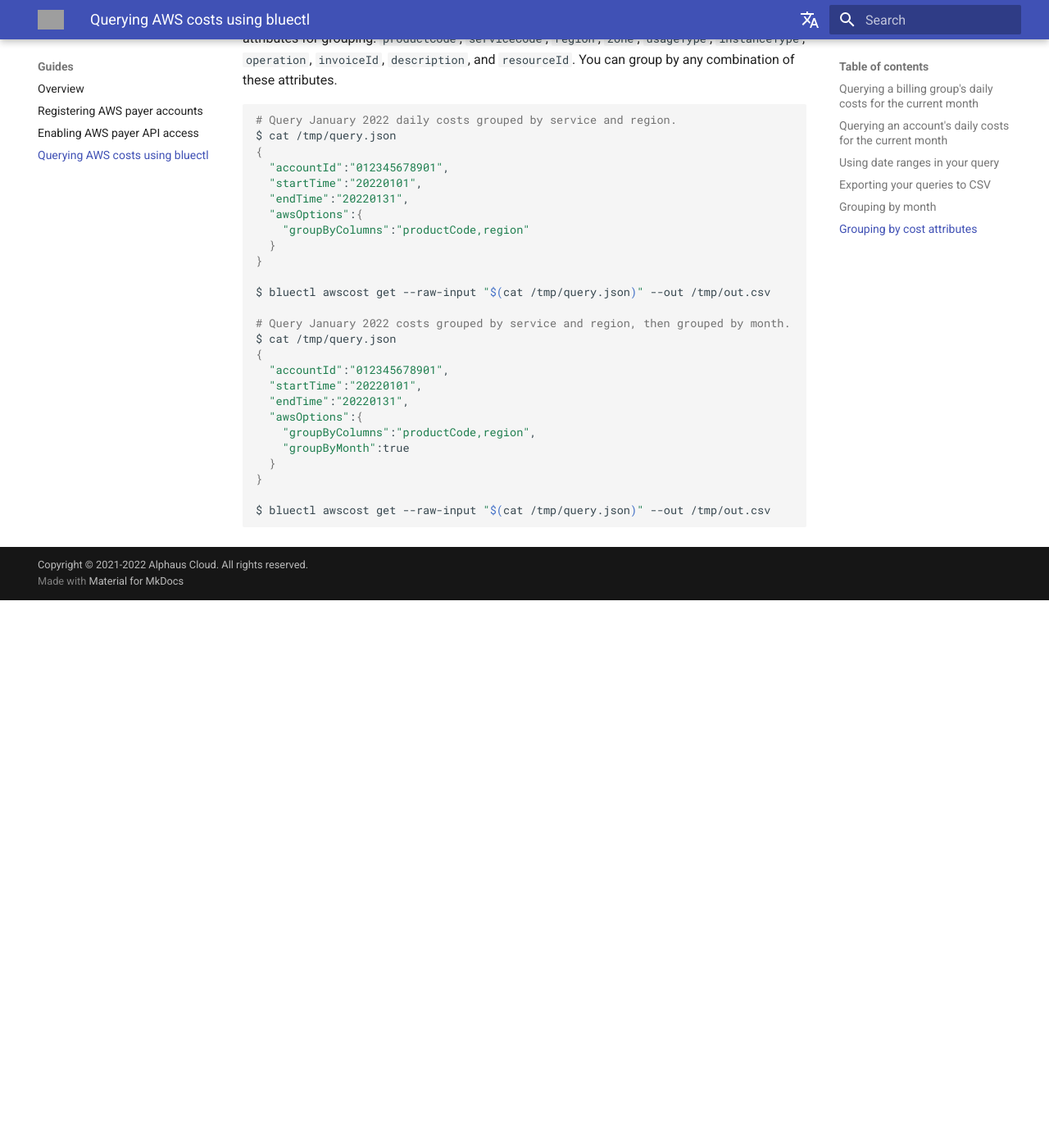
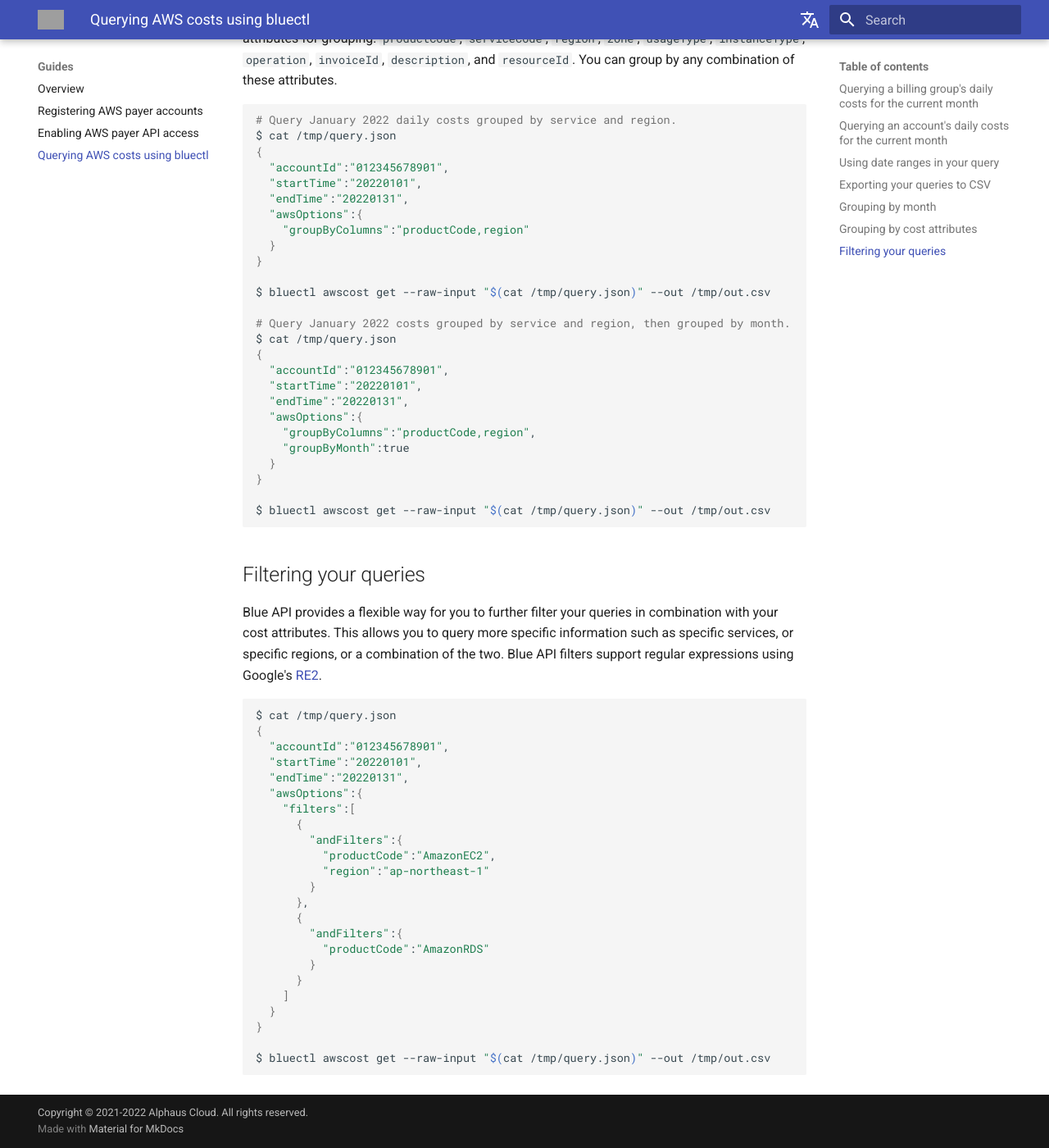
Before and after one commit to alphauslabs/tmpdocs, an MkDocs documentation site: the page built from docs/guides/aws-query-costs.md, in a window 1280 px wide and 1400 px high, scrolled down 2024 px. Shown: the whole window at 82% size. Built offline with MkDocs 1.6.1 and Material for MkDocs 9.7.7, drawn with Linux system fonts in a browser that asks for light colours; comment, search, counter and statistics services are not loaded; before the commit the page ends 2756 px from its top, so only the background shows below that; grey boxes are pictures that could not be loaded.

Commit message:
docs: query costs

````diff
--- a/docs/guides/aws-query-costs.md
+++ b/docs/guides/aws-query-costs.md
@@ -97,3 +97,32 @@ $ cat /tmp/query.json
 
 $ bluectl awscost get --raw-input "$(cat /tmp/query.json)" --out /tmp/out.csv
 ```
+
+## Filtering your queries
+Blue API provides a flexible way for you to further filter your queries in combination with your cost attributes. This allows you to query more specific information such as specific services, or specific regions, or a combination of the two. Blue API filters support regular expressions using Google's [RE2](https://github.com/google/re2/wiki/Syntax).
+
+```sh
+$ cat /tmp/query.json
+{
+  "accountId":"012345678901",
+  "startTime":"20220101",
+  "endTime":"20220131",
+  "awsOptions":{
+    "filters":[
+      {
+        "andFilters":{
+          "productCode":"AmazonEC2",
+          "region":"ap-northeast-1"
+        }
+      },
+      {
+        "andFilters":{
+          "productCode":"AmazonRDS"
+        }
+      }
+    ]
+  }
+}
+
+$ bluectl awscost get --raw-input "$(cat /tmp/query.json)" --out /tmp/out.csv
+```
````
